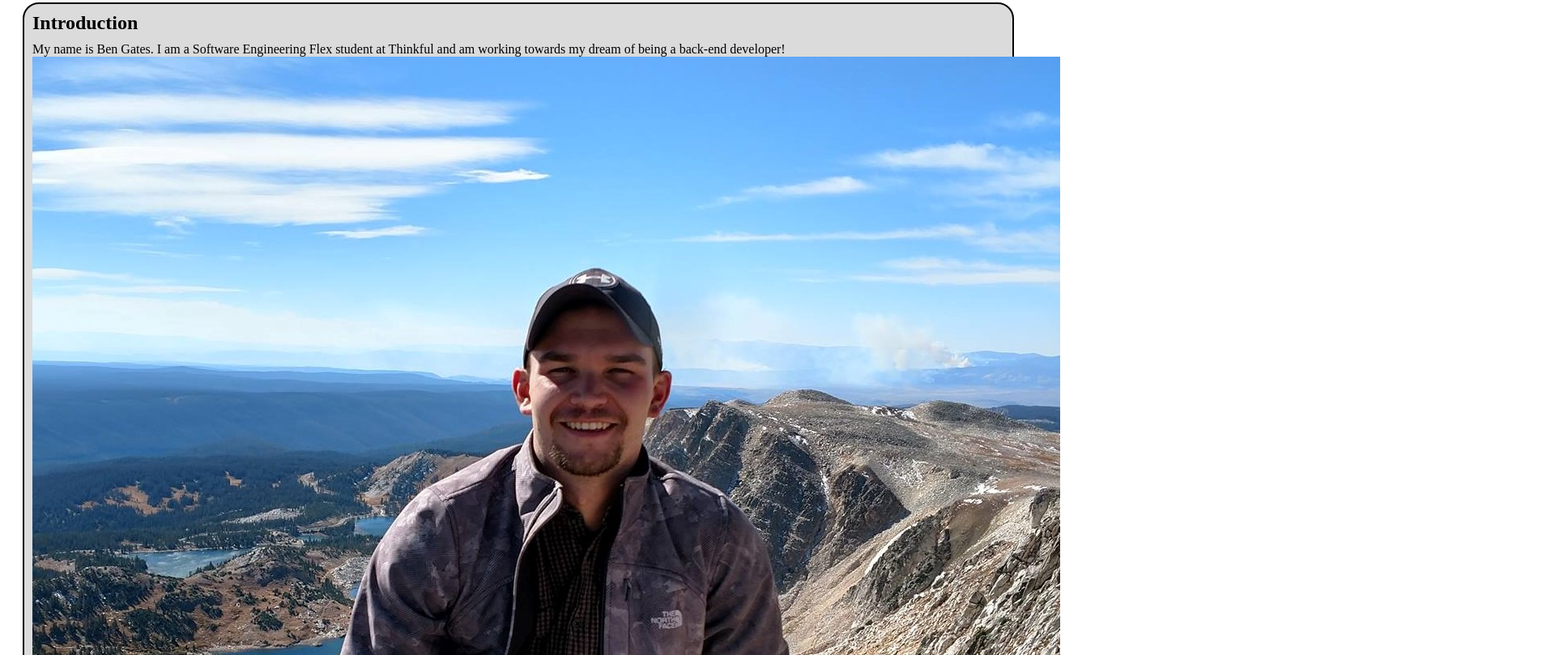
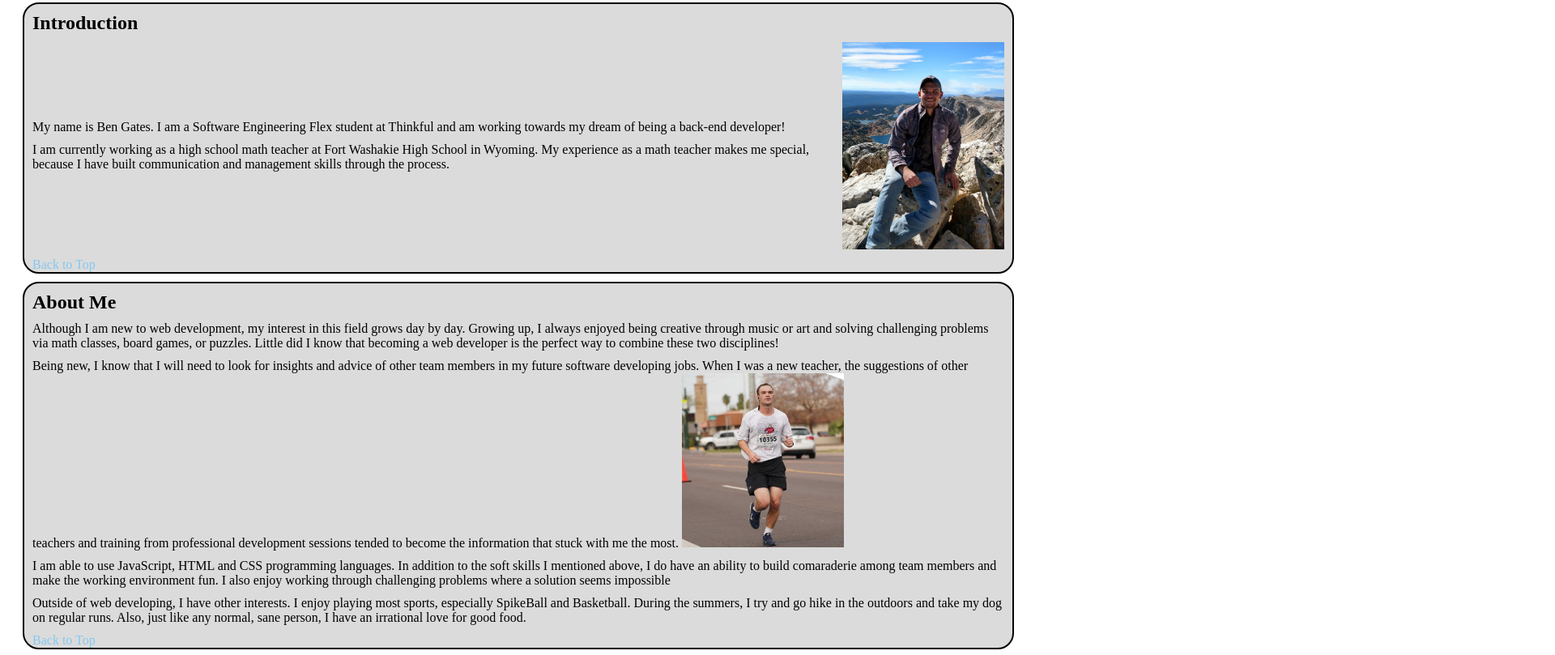
Before and after one commit to benjamin-gates/portfolio-webpage, a plain HTML site: page index.html in a window 1280 px wide. Shown: the part 83-892 px from the top of the page at 81% size, 1920 px wide, since content can reach past the window. Drawn offline with Linux system fonts and the light colour scheme.

Commit message:
adding photo styles

```diff
--- a/index.html
+++ b/index.html
@@ -6,7 +6,7 @@
         <link href="style.css" rel="stylesheet" type="text/css" />
     </head>
     <body>
-        <header>
+        <header id="top">
             <h1>Ben Gates</h1>
                 <ul class="rowclass">
                     <li><a href="#intro">Introduction</a></li>
@@ -18,8 +18,14 @@
         <main>
             <section id="intro">
                 <h2>Introduction</h2>
-                <p>My name is Ben Gates. I am a Software Engineering Flex student at Thinkful and am working towards my dream of being a back-end developer!<img class="profile" src="images/profile-pic.jpg" alt="Profile Picture"/></p>
+                <div class="intro-group">
+                <img class="profile" src="images/profile-pic.jpg" alt="Profile Picture"/>
+                <div>
+                <p>My name is Ben Gates. I am a Software Engineering Flex student at Thinkful and am working towards my dream of being a back-end developer!</p>
                 <p>I am currently working as a high school math teacher at Fort Washakie High School in Wyoming. My experience as a math teacher makes me special, because I have built communication and management skills through the process.</p>
+                </div>
+                </div>
+                <a class="return-link" href="#top">Back to Top</a>
             </section>
             <section id="about">
                 <h2>About Me</h2>
@@ -27,6 +33,7 @@
                 <p>Being new, I know that I will need to look for insights and advice of other team members in my future software developing jobs. When I was a new teacher, the suggestions of other teachers and training from professional development sessions tended to become the information that stuck with me the most. <img class="running" src="images/marathon2.jpg" alt="Me running a marathon"></p>
                 <p>I am able to use JavaScript, HTML and CSS programming languages. In addition to the soft skills I mentioned above, I do have an ability to build comaraderie among team members and make the working environment fun. I also enjoy working through challenging problems where a solution seems impossible</p>
                 <p>Outside of web developing, I have other interests. I enjoy playing most sports, especially SpikeBall and Basketball. During the summers, I try and go hike in the outdoors and take my dog on regular runs. Also, just like any normal, sane person, I have an irrational love for good food.</p>
+                <a class="return-link" href="#top">Back to Top</a>
             </section>
             <section id="projects">
                 <h2>Projects</h2>
@@ -45,6 +52,7 @@
                     <p>Many small, diamond-in-the-rough, rural Wyoming businesses have little to none presence on the web. The purpose of this site will be to provide a way for these businesses to connect with freelance developers who can build their site and maintain it.</p>
                 </div>
                 </div>
+                <a class="return-link" href="#top">Back to Top</a>
             </section>
             <section id="contact">
                 <h2>Contact</h2>
@@ -68,6 +76,7 @@
                         <li><button><a href="https://www.linkedin.com/in/ben-gates-3a904b206/" target="_blank">LinkedIn</a></button></li>
                     </ul>
                 </div>
+                <a class="return-link" href="#top">Back to Top</a>
             </section>
         </main>
         <footer>
--- a/style.css
+++ b/style.css
@@ -63,6 +63,11 @@ header a:active{
         justify-content: space-between;
         width: 75%;
         padding-inline-end: 10px;
+    }
+    main section .intro-group {
+        flex-direction: row-reverse;
+        margin-right: 10px;
+        margin-bottom: 10px;
     }
 }
 
@@ -151,3 +156,22 @@ main p, main h2 {
      text-decoration: none;
      color: #85c7f2;
  }
+
+ img.profile {
+     width: 200px;
+ }
+
+ img.running{
+     width: 200px;
+ }
+
+ img.project-photo{
+     width: 200px;
+ }
+
+ .intro-group{
+     display: flex;
+     flex-direction: column;
+     align-items: center;
+
+ }
```
